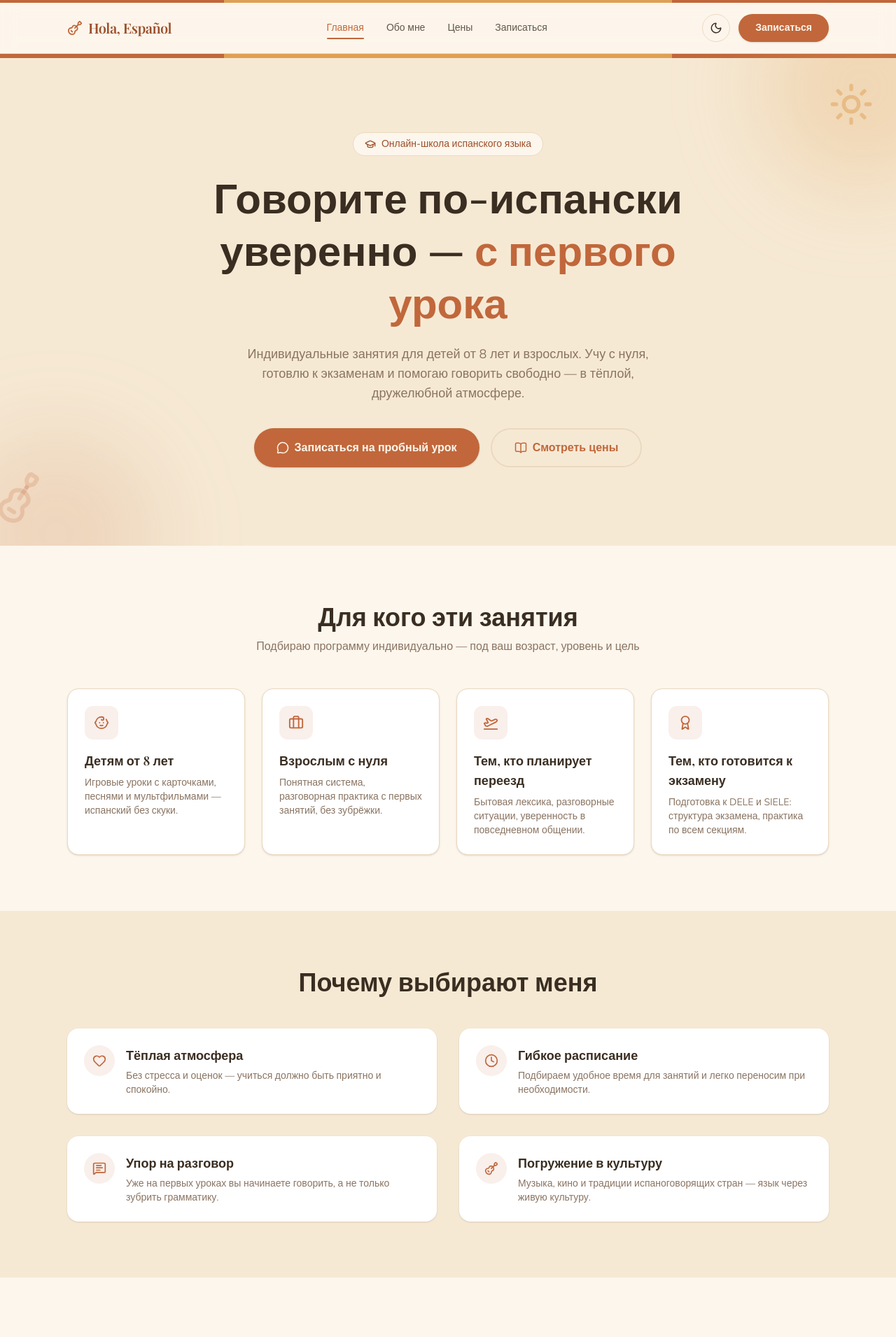
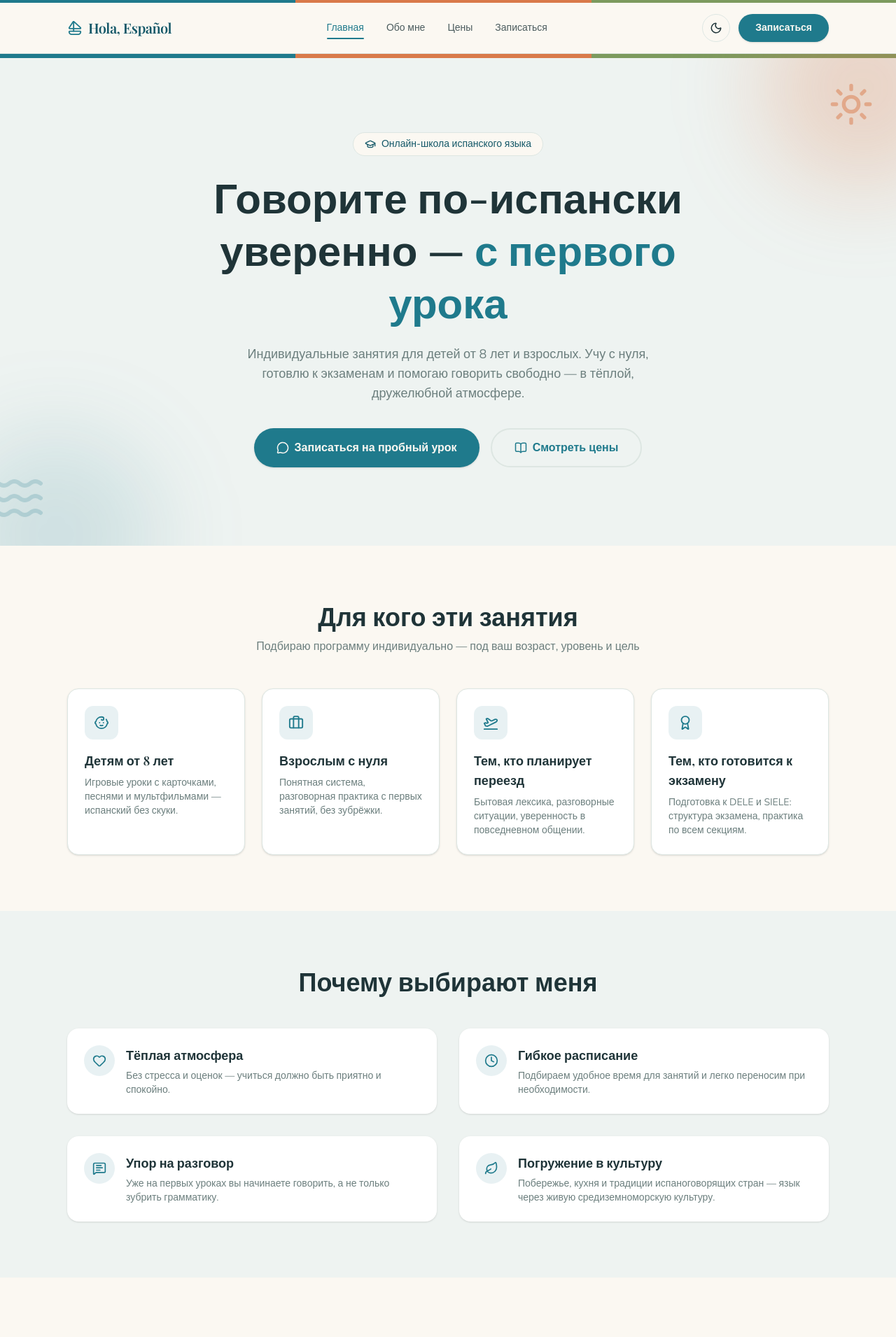
Before and after one commit to katerine47/education, a Next.js app: page / in a window 1280 px wide. Shown: the top 1911 px of the page at 70% size. Built offline with nearby package versions, Linux system fonts and the light colour scheme.

Commit message:
Rework palette and style to Mediterranean theme (sea teal, terracotta, olive)

```diff
--- a/app/globals.css
+++ b/app/globals.css
@@ -1,31 +1,33 @@
 @import "tailwindcss";
 
 :root {
-  --background: #fdf6ec;
-  --background-alt: #f6e9d4;
-  --foreground: #3a2e22;
-  --muted: #8a7462;
+  --background: #fbf8f2;
+  --background-alt: #eef3f1;
+  --foreground: #1f3438;
+  --muted: #6c7f7e;
   --card: #ffffff;
-  --border: #ead9bf;
-  --primary: #c1673b;
-  --primary-foreground: #fdf6ec;
-  --primary-dark: #9c4f2b;
-  --accent: #dfa054;
-  --ring: #c1673b;
+  --border: #dde6e2;
+  --primary: #1f7a8c;
+  --primary-foreground: #fbf8f2;
+  --primary-dark: #145868;
+  --accent: #d97a4a;
+  --olive: #7c9a5e;
+  --ring: #1f7a8c;
 }
 
 .dark {
-  --background: #221a13;
-  --background-alt: #2c2119;
-  --foreground: #f3e6d3;
-  --muted: #b7a48f;
-  --card: #2c2119;
-  --border: #493a2b;
-  --primary: #e08a57;
-  --primary-foreground: #221a13;
-  --primary-dark: #f0a06e;
-  --accent: #e3b571;
-  --ring: #e08a57;
+  --background: #101e22;
+  --background-alt: #16282c;
+  --foreground: #eef3f0;
+  --muted: #9db3b0;
+  --card: #16282c;
+  --border: #24393d;
+  --primary: #4fb3c9;
+  --primary-foreground: #0d1a1d;
+  --primary-dark: #7ecbdd;
+  --accent: #e6905f;
+  --olive: #9bbb78;
+  --ring: #4fb3c9;
 }
 
 @theme inline {
@@ -39,6 +41,7 @@
   --color-primary-foreground: var(--primary-foreground);
   --color-primary-dark: var(--primary-dark);
   --color-accent: var(--accent);
+  --color-olive: var(--olive);
   --color-ring: var(--ring);
   --font-heading: var(--font-playfair);
   --font-body: var(--font-nunito);
@@ -64,16 +67,16 @@ body {
   color: var(--foreground);
 }
 
-/* Spanish flag accent stripe */
+/* Mediterranean accent stripe: sea, sun terracotta, olive */
 .flag-stripe {
   background: linear-gradient(
     90deg,
     var(--primary) 0%,
-    var(--primary) 25%,
-    var(--accent) 25%,
-    var(--accent) 75%,
-    var(--primary) 75%,
-    var(--primary) 100%
+    var(--primary) 33%,
+    var(--accent) 33%,
+    var(--accent) 66%,
+    var(--olive) 66%,
+    var(--olive) 100%
   );
 }
 
--- a/components/footer.tsx
+++ b/components/footer.tsx
@@ -1,5 +1,5 @@
 import Link from "next/link";
-import { Mail, MapPin, Phone, Guitar } from "lucide-react";
+import { Mail, MapPin, Phone, Sailboat } from "lucide-react";
 import { navLinks, siteConfig } from "@/lib/site-data";
 
 export function Footer() {
@@ -9,7 +9,7 @@ export function Footer() {
       <div className="mx-auto grid max-w-6xl gap-10 px-5 py-14 sm:px-8 md:grid-cols-3">
         <div>
           <p className="flex items-center gap-2 font-heading text-xl font-semibold text-primary-dark">
-            <Guitar size={20} className="text-primary" aria-hidden />
+            <Sailboat size={20} className="text-primary" aria-hidden />
             {siteConfig.name}
           </p>
           <p className="mt-2 max-w-xs text-sm text-muted">
--- a/components/header.tsx
+++ b/components/header.tsx
@@ -3,7 +3,7 @@
 import Link from "next/link";
 import { usePathname } from "next/navigation";
 import { useState } from "react";
-import { Menu, X, Guitar } from "lucide-react";
+import { Menu, X, Sailboat } from "lucide-react";
 import { cn } from "@/lib/utils";
 import { navLinks, siteConfig } from "@/lib/site-data";
 import { Button } from "@/components/ui/button";
@@ -22,7 +22,7 @@ export function Header() {
           className="flex items-center gap-2 font-heading text-xl font-semibold tracking-tight text-primary-dark"
           onClick={() => setOpen(false)}
         >
-          <Guitar size={22} className="text-primary" aria-hidden />
+          <Sailboat size={22} className="text-primary" aria-hidden />
           {siteConfig.name}
         </Link>
 
--- a/components/sections/hero.tsx
+++ b/components/sections/hero.tsx
@@ -1,4 +1,4 @@
-import { BookOpen, MessageCircle, GraduationCap, Guitar, Sun } from "lucide-react";
+import { BookOpen, MessageCircle, GraduationCap, Waves, Sun } from "lucide-react";
 import { Button } from "@/components/ui/button";
 import { Reveal } from "@/components/ui/reveal";
 
@@ -19,10 +19,10 @@ export function Hero() {
         size={64}
         className="pointer-events-none absolute right-8 top-10 hidden text-accent/50 sm:block"
       />
-      <Guitar
+      <Waves
         aria-hidden
         size={72}
-        className="pointer-events-none absolute -left-2 bottom-8 hidden -rotate-12 text-primary/20 sm:block"
+        className="pointer-events-none absolute -left-2 bottom-8 hidden text-primary/20 sm:block"
       />
 
       <div className="relative mx-auto flex max-w-6xl flex-col items-center px-5 py-20 text-center sm:px-8 sm:py-28">
--- a/components/sections/why-choose.tsx
+++ b/components/sections/why-choose.tsx
@@ -1,4 +1,4 @@
-import { Heart, Clock, MessageSquareText, Guitar } from "lucide-react";
+import { Heart, Clock, MessageSquareText, Leaf } from "lucide-react";
 import { Reveal } from "@/components/ui/reveal";
 
 const points = [
@@ -18,9 +18,9 @@ const points = [
     text: "Уже на первых уроках вы начинаете говорить, а не только зубрить грамматику.",
   },
   {
-    icon: Guitar,
+    icon: Leaf,
     title: "Погружение в культуру",
-    text: "Музыка, кино и традиции испаноговорящих стран — язык через живую культуру.",
+    text: "Побережье, кухня и традиции испаноговорящих стран — язык через живую средиземноморскую культуру.",
   },
 ];
 
```
